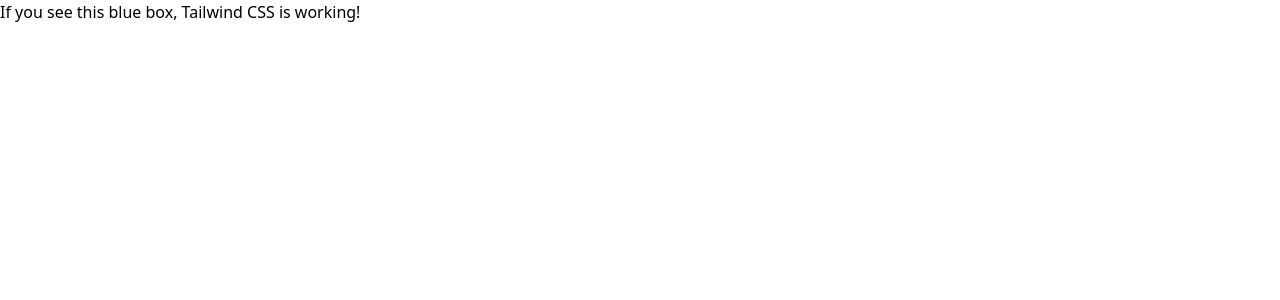
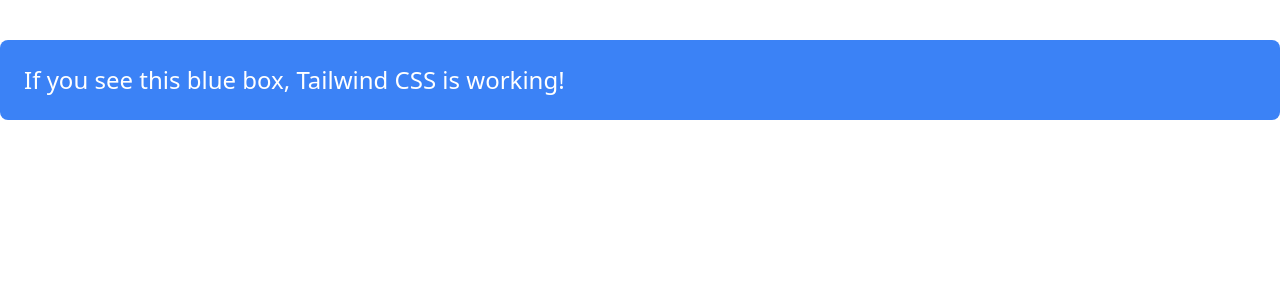
Before and after one commit to Kelvin-dev001/snaap-next, a Next.js app: page / in a window 1280 px wide. Shown: the top 300 px of the page. Built offline with nearby package versions, Linux system fonts and the light colour scheme.

Commit message:
tailwind

```diff
--- a/tailwind.config.js
+++ b/tailwind.config.js
@@ -1,15 +1,12 @@
-/**
- * Adds Cloudinary transformation parameters to a full Cloudinary URL.
- * @param {string} url - The original Cloudinary image URL.
- * @param {object} opts - Options like width, quality, format (all optional).
- * @returns {string} Optimized URL.
- */
-export function getOptimizedCloudinaryUrl(url, { width = 400, quality = "auto", format = "auto" } = {}) {
-  if (!url || typeof url !== "string") return "/fallback.png";
-  // Only optimize Cloudinary URLs
-  if (!url.includes("/image/upload/")) return url;
-
-  const [prefix, suffix] = url.split("/image/upload/");
-  const transform = `f_${format},q_${quality},w_${width}/`;
-  return `${prefix}/image/upload/${transform}${suffix}`;
-}
+/** @type {import('tailwindcss').Config} */
+module.exports = {
+  content: [
+    "./app/**/*.{js,ts,jsx,tsx}",
+    "./pages/**/*.{js,ts,jsx,tsx}",
+    "./components/**/*.{js,ts,jsx,tsx}",
+  ],
+  theme: {
+    extend: {},
+  },
+  plugins: [],
+};
```
